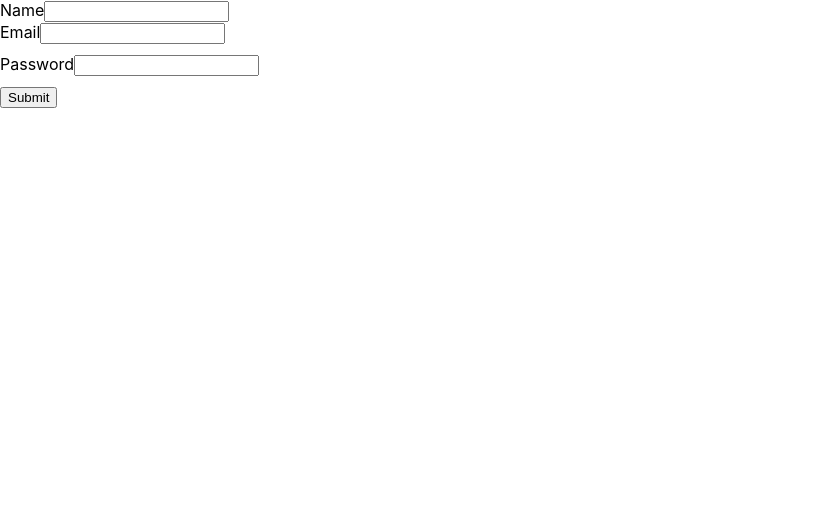
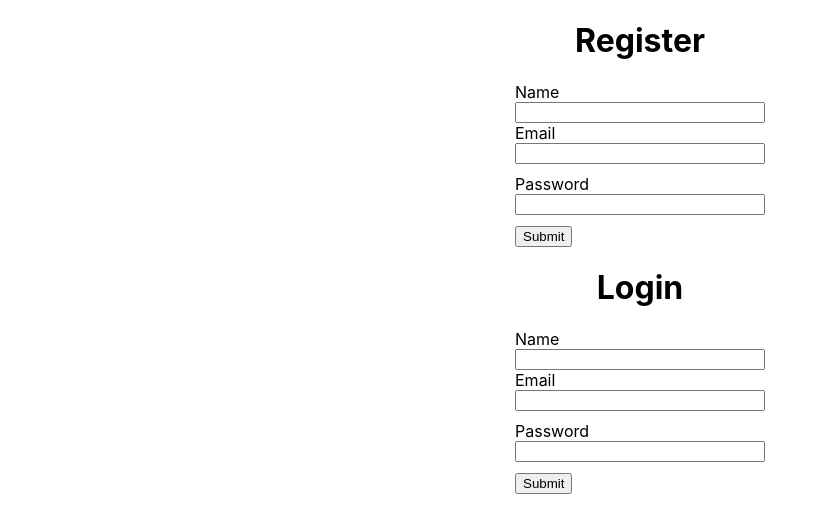
Before and after one commit to pierregober/sandbox-form, a React (Create React App) app: page / in a window 1280 px wide. Shown: the top 532 px of the page, without its empty margins (0-828 px from the left). Built offline with nearby package versions, Linux system fonts and the light colour scheme.

Commit message:
update form

```diff
--- a/src/App.css
+++ b/src/App.css
@@ -36,3 +36,7 @@
     transform: rotate(360deg);
   }
 }
+
+input {
+  width: 300px !important;
+}
--- a/src/App.js
+++ b/src/App.js
@@ -16,31 +16,99 @@ function App() {
   });
 
   const onSubmit = (data) => {
-    alert(JSON.stringify(data));
     axios.post("/register", data).then((res) => {
       console.log(res);
     });
   };
 
   return (
+    <div
+      style={{
+        display: "flex",
+        flexDirection: "column",
+        justifyContent: "center",
+        alignItems: "center",
+      }}
+    >
+      <h1>Register</h1>
       <form onSubmit={handleSubmit(onSubmit)}>
-      <div>
+        <div
+          style={{
+            display: "flex",
+            flexDirection: "column",
+            width: "250px",
+          }}
+        >
           <label>Name</label>
           <input type="text" {...register("name")} />
           {errors?.name && <p>{errors?.name?.message}</p>}
         </div>
-      <div style={{ marginBottom: 10 }}>
+        <div
+          style={{
+            marginBottom: 10,
+            display: "flex",
+            flexDirection: "column",
+            width: "250px",
+          }}
+        >
           <label>Email</label>
           <input type="email" {...register("email")} />
           {errors?.email && <p>{errors?.email?.message}</p>}
         </div>
-      <div style={{ marginBottom: 10 }}>
+        <div
+          style={{
+            marginBottom: 10,
+            display: "flex",
+            flexDirection: "column",
+            width: "250px",
+          }}
+        >
           <label>Password</label>
           <input type="password" {...register("password")} />
           {errors?.password && <p>{errors?.password?.message}</p>}
         </div>
         <input type="submit" />
       </form>
+      <h1>Login</h1>
+      <form onSubmit={handleSubmit(onSubmit)}>
+        <div
+          style={{
+            display: "flex",
+            flexDirection: "column",
+            width: "250px",
+          }}
+        >
+          <label>Name</label>
+          <input type="text" {...register("name")} />
+          {errors?.name && <p>{errors?.name?.message}</p>}
+        </div>
+        <div
+          style={{
+            marginBottom: 10,
+            display: "flex",
+            flexDirection: "column",
+            width: "250px",
+          }}
+        >
+          <label>Email</label>
+          <input type="email" {...register("email")} />
+          {errors?.email && <p>{errors?.email?.message}</p>}
+        </div>
+        <div
+          style={{
+            marginBottom: 10,
+            display: "flex",
+            flexDirection: "column",
+            width: "250px",
+          }}
+        >
+          <label>Password</label>
+          <input type="password" {...register("password")} />
+          {errors?.password && <p>{errors?.password?.message}</p>}
+        </div>
+        <input type="submit" />
+      </form>
+    </div>
   );
 }
 
```
Lines whose indentation alone changed are shown as unchanged.
